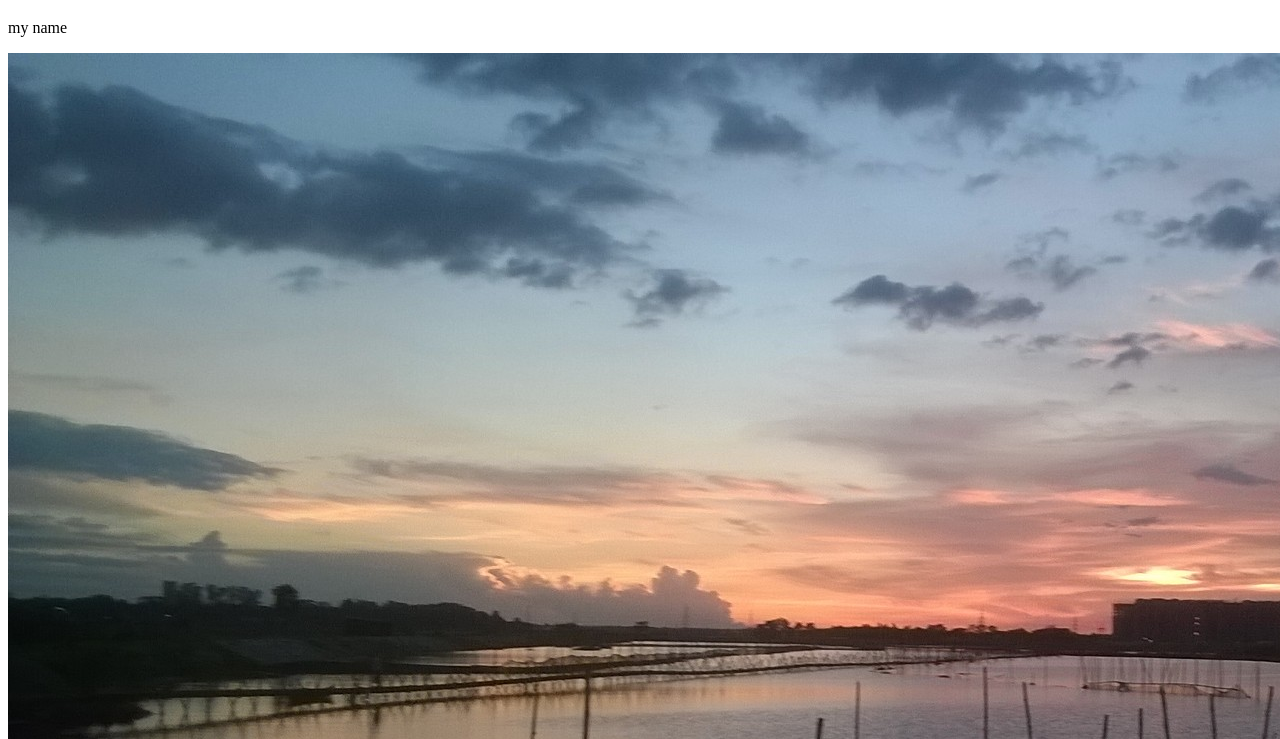
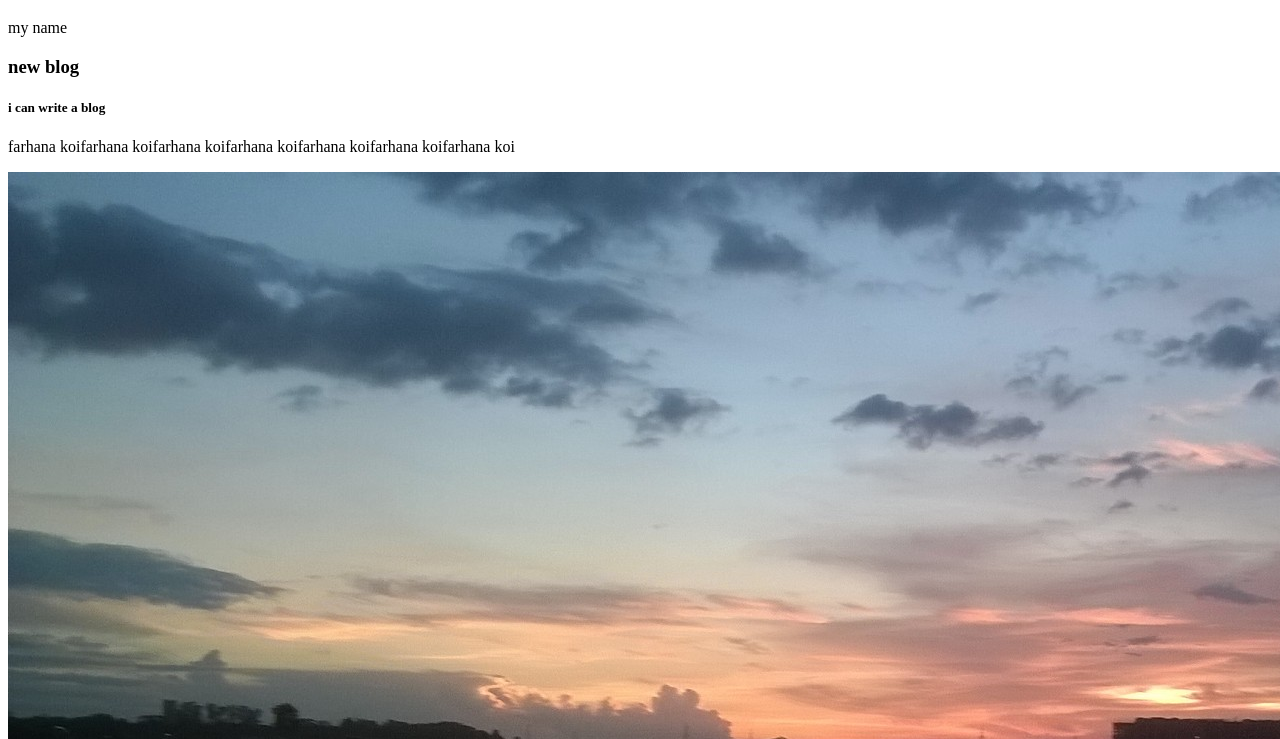
Before and after one commit to farhanaumme/my-new-repo, a plain HTML site: page index.html in a window 1280 px wide. Shown: the part 61-800 px from the top of the page. Drawn offline with Linux system fonts and the light colour scheme.

Commit message:
new added

```diff
--- a/index.html
+++ b/index.html
@@ -4,11 +4,16 @@
                         <meta charset="UTF-8">
                         <meta http-equiv="X-UA-Compatible" content="IE=edge">
                         <meta name="viewport" content="width=device-width, initial-scale=1.0">
-                        <title>farha new repo</title>
+                        <title>farha new report</title>
 </head>
 <body>
                      <h1>farhana</h1>
                      <p>my name</p>
+                     <div>
+                                 <h3>new blog</h3>
+                                 <h5>i can write a blog</h5>
+                                 <p>farhana koifarhana koifarhana koifarhana koifarhana koifarhana koifarhana koi</p>
+                     </div>
                      <img src="pic.jpg" alt="">
 </body>
 </html>
```
